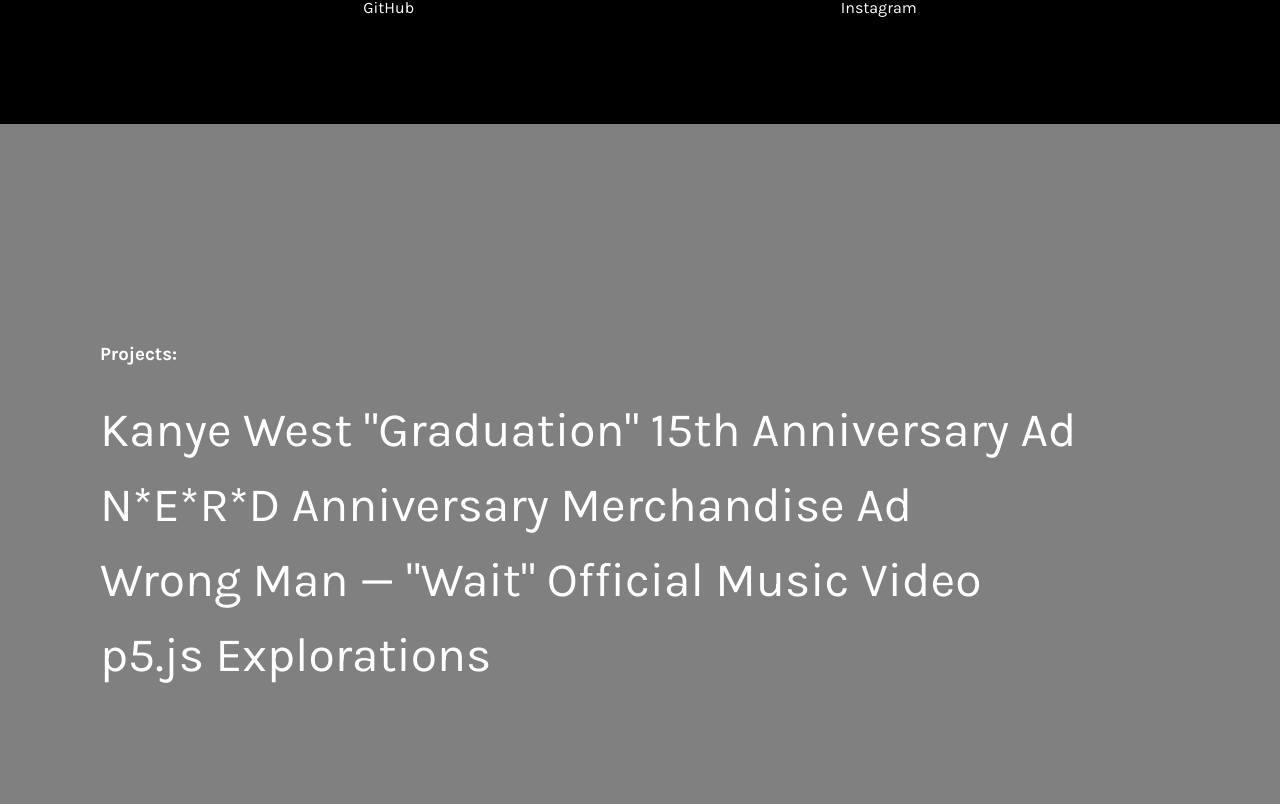
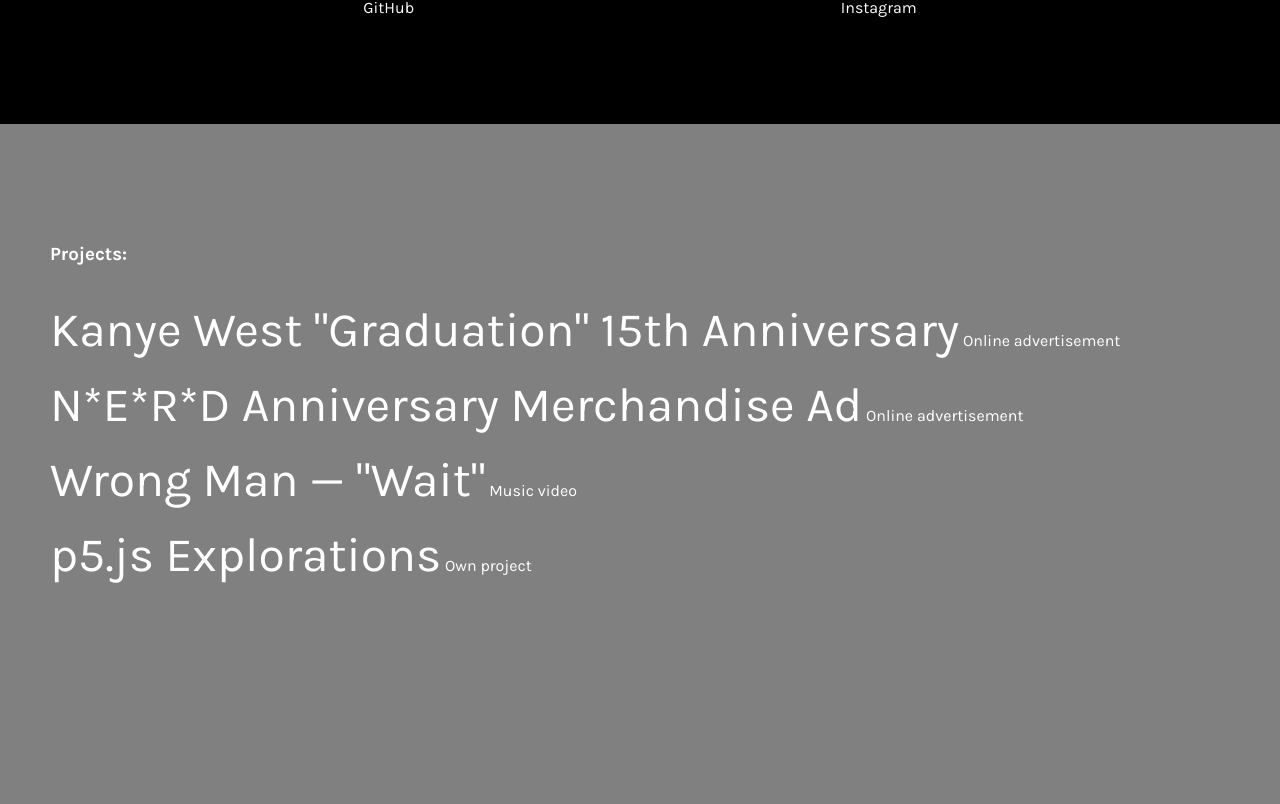
Before and after one commit to btillek/bt-studio, a React (Create React App) app: page / in a window 1280 px wide. Shown: the part 2236-3040 px from the top of the page. Built offline with nearby package versions, Linux system fonts and the light colour scheme; the HTML template or start-up script is replaced by a standard one.

Commit message:
add project list

```diff
--- a/src/App.css
+++ b/src/App.css
@@ -245,7 +245,7 @@
 
 .project1 {
   height: 100vh;
-  padding: 100px;
+  padding-left: 50px;
   background-color: gray;
   color: white;
   z-index: 3;
--- a/src/components/project1.jsx
+++ b/src/components/project1.jsx
@@ -1,16 +1,14 @@
-import WrongMan from './images/5.gif'
-
 function Project1() {
   return (
     <div className="project-container">
       <h3>Projects: </h3><br />
-      <a className="link" href="#">Kanye West "Graduation" 15th Anniversary Ad</a>
+      <a className="link" href="https://www.instagram.com/reel/CiYwxQVjG8-/?hl=nl">Kanye West "Graduation" 15th Anniversary</a> Online advertisement
       <br /><br />
-      <a className="link" href="#">N*E*R*D Anniversary Merchandise Ad</a>
+      <a className="link" href="#">N*E*R*D Anniversary Merchandise Ad</a> Online advertisement
       <br /><br />
-      <a className="link" href="https://www.youtube.com/watch?v=Zs2X5-LR_Yk&ab_channel=SundayDriveRecords">Wrong Man — "Wait" Official Music Video</a>
+      <a className="link" href="https://www.youtube.com/watch?v=Zs2X5-LR_Yk&ab_channel=SundayDriveRecords">Wrong Man — "Wait"</a> Music video
       <br /><br />
-      <a className="link" href="#">p5.js Explorations</a>
+      <a className="link" href="#">p5.js Explorations</a> Own project
       <br /><br />
 
     </div>
```
